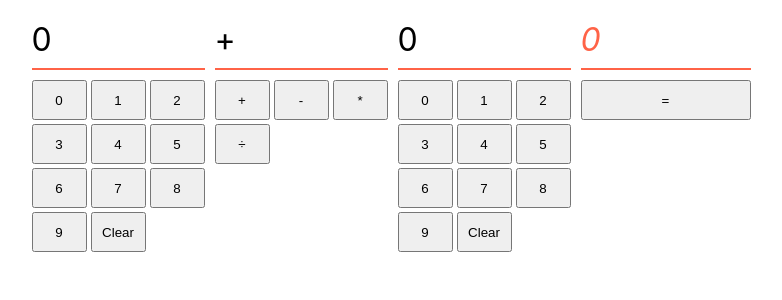
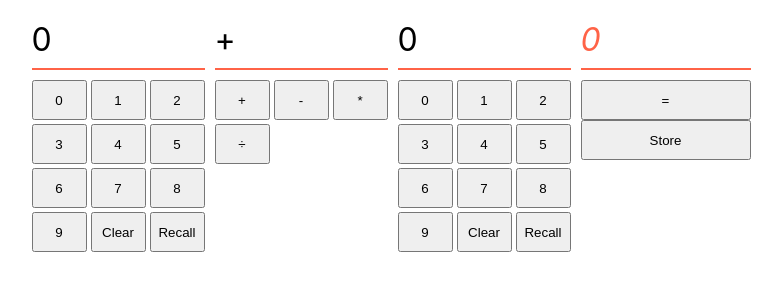
Before and after one commit to boolean-uk/react-state-calculator, a React (Vite) app: page / in a window 1280 px wide. Shown: the top 300 px of the page, without its empty margins (249-1031 px from the left). Built offline with nearby package versions, Linux system fonts and the light colour scheme.

Commit message:
Extension 2

```diff
--- a/src/components/Calculator.jsx
+++ b/src/components/Calculator.jsx
@@ -16,16 +16,18 @@ export default function Calculator() {
     const [operator, setOperator] = useState("+")
     const [secondNumber, setSecondNumber] = useState(0)
     const [result, setResult] = useState(0)
+    const [storedResult, setStoredResult] = useState("0")
 
     return (
         <div className="calculator">
-            <CalculatorNumbers setValue={setFirstNumber} value={firstNumber} />
+            <CalculatorNumbers setValue={setFirstNumber} value={firstNumber} stored={storedResult} />
             <CalculatorOperators setValue={setOperator} value={operator} />
-            <CalculatorNumbers setValue={setSecondNumber} value={secondNumber} />
+            <CalculatorNumbers setValue={setSecondNumber} value={secondNumber} stored={storedResult} />
             <div className="panel answer">
                 <p>{result}</p>
                 <div>
                     <button onClick={() => setResult(operatorMap[operator](firstNumber, secondNumber))}>=</button>
+                    <button onClick={() => { setStoredResult(result) }}>Store</button>
                 </div>
             </div>
         </div>
--- a/src/components/CalculatorNumbers.jsx
+++ b/src/components/CalculatorNumbers.jsx
@@ -1,7 +1,7 @@
 import CalculatorButton from './CalculatorButton';
 import PropTypes from 'prop-types';
 
-export default function CalculatorNumbers({ value, setValue }) {
+export default function CalculatorNumbers({ value, setValue, stored }) {
     const buttons = []
     for (let i = 0; i <= 9; i++) {
         buttons.push(<CalculatorButton key={i} value={value == 0 ? i : parseInt(`${value}${i}`)} setValue={setValue}>{i}</CalculatorButton>)
@@ -11,7 +11,11 @@ export default function CalculatorNumbers({ value, setValue }) {
     return (
         <div className="panel">
             <p>{value}</p>
-            <div className="numbers">{buttons}</div>
+            <div className="numbers">
+                {buttons}
+                <button onClick={() => setValue(parseInt(stored))}>Recall</button>
+            </div>
+
         </div>
     )
 }
@@ -19,4 +23,5 @@ export default function CalculatorNumbers({ value, setValue }) {
 CalculatorNumbers.propTypes = {
     value: PropTypes.number.isRequired,
     setValue: PropTypes.func.isRequired,
+    stored: PropTypes.any.isRequired,
 }
```
